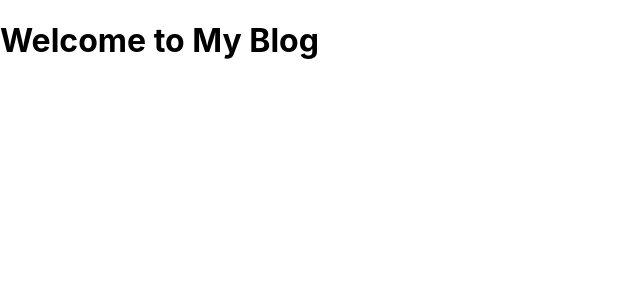
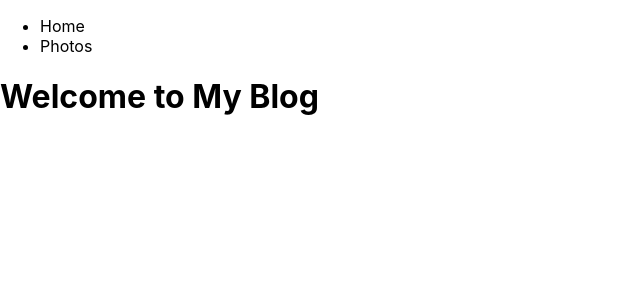
Before and after one commit to dvlprwchoi/nextjs-practice, a Next.js app: page / in a window 1280 px wide. Shown: the top 300 px of the page, without its empty margins (0-640 px from the left). Built offline with nearby package versions, Linux system fonts and the light colour scheme.

Commit message:
Configure nav layout

```diff
--- /dev/null
+++ b/components/Layout.js
@@ -0,0 +1,12 @@
+import Nav from './Nav';
+
+const Layout = ({ children }) => {
+  return (
+    <>
+      <Nav />
+      <div>{children}</div>
+    </>
+  );
+};
+
+export default Layout;
--- a/pages/_app.js
+++ b/pages/_app.js
@@ -1,7 +1,12 @@
-import '../styles/globals.css'
+import '../styles/globals.css';
+import Layout from '../components/Layout';
 
 function MyApp({ Component, pageProps }) {
-  return <Component {...pageProps} />
+  return (
+    <Layout>
+      <Component {...pageProps} />
+    </Layout>
+  );
 }
 
-export default MyApp
+export default MyApp;
```
